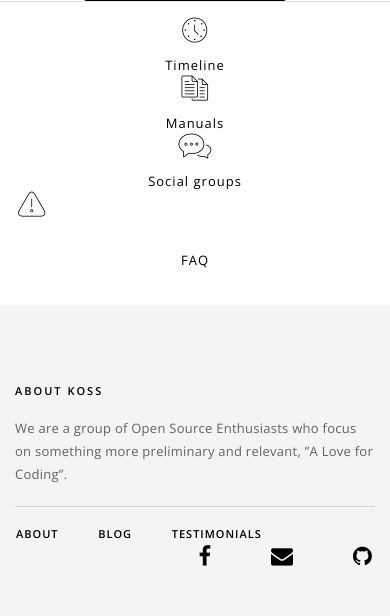
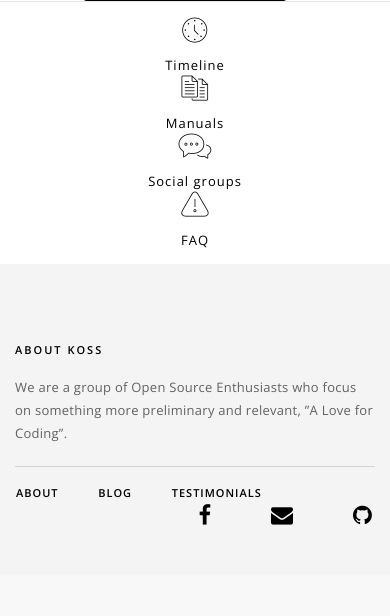
Before and after one commit to kossiitkgp/kwoc-2017, a Flask app: page / in a window 390 px wide; the page is wider, and only the part inside the window is pictured. Shown: the part 4533-5149 px from the top of that part. After the commit the page ends 5058 px from the top of that part, so only its background shows below. Run offline with Flask 2, Linux system fonts and the light colour scheme; some libraries are stand-ins or nearby versions.

Commit message:
Fixed FAQ icon for small screens

```diff
--- a/templates/helper_macros.html
+++ b/templates/helper_macros.html
@@ -198,10 +198,10 @@
                 <div id="resources" class="container">
                     <div class="row margin-four">
 
-                        <a href ="#timeline"><div class="col-md-3 col-sm-4 text-center"><i class="icon-clock small-icon black-text"></i><h6 class="black-text margin-two no-margin-bottom">Timeline</h6></div></a>
+                        <div class="col-md-3 col-sm-4 text-center"><a href ="#timeline"><i class="icon-clock small-icon black-text"></i><h6 class="black-text margin-two no-margin-bottom">Timeline</h6></a></div>
                         <div onclick="openManual()" class="col-md-3 col-sm-4 text-center"><i class="icon-documents small-icon black-text"></i><h6 class="black-text margin-two no-margin-bottom">Manuals</h6></div>
-                        <a href="https://www.facebook.com/groups/kwoc2016"><div class="col-md-3 col-sm-4 text-center"><i class="icon-chat small-icon black-text"></i><h6 class="black-text margin-two no-margin-bottom">Social groups</h6></div></a>
-                        <a href="{{ url_for('faq') }}"<div class="col-md-3 col-sm-4 text-center"><i class="icon-caution small-icon black-text"></i><h6 class="margin-two no-margin-bottom"> <div class="black-text">FAQ</div></a></h6></div>
+                        <div class="col-md-3 col-sm-4 text-center"><a href="https://www.facebook.com/groups/kwoc2016"><i class="icon-chat small-icon black-text"></i><h6 class="black-text margin-two no-margin-bottom">Social groups</h6></a></div>
+                        <div class="col-md-3 col-sm-4 text-center"><a href="{{ url_for('faq') }}" ><i class="icon-caution small-icon black-text"></i><h6 class="margin-two no-margin-bottom"> <div class="black-text">FAQ</div></h6></a></div>
                     </div>
                 </div>
             </div>
```
Also changed, not shown: 2 other files.
